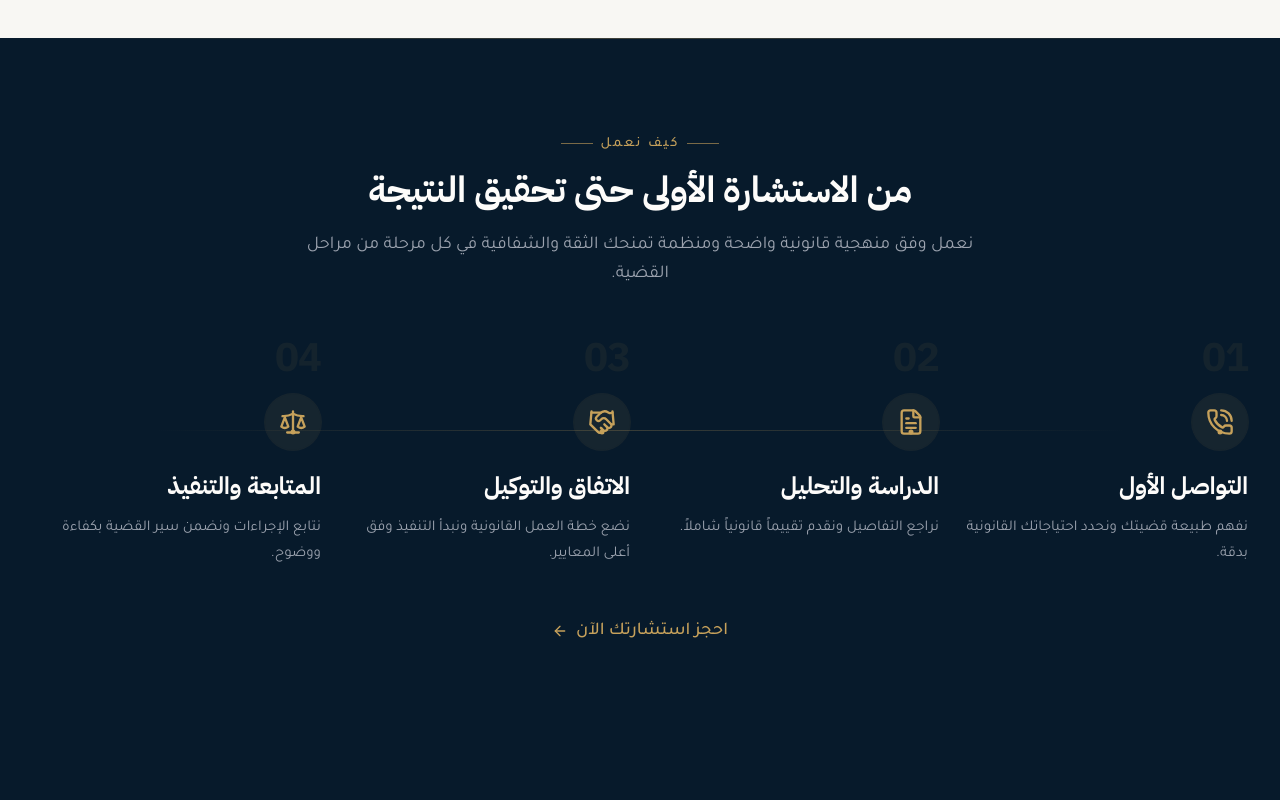
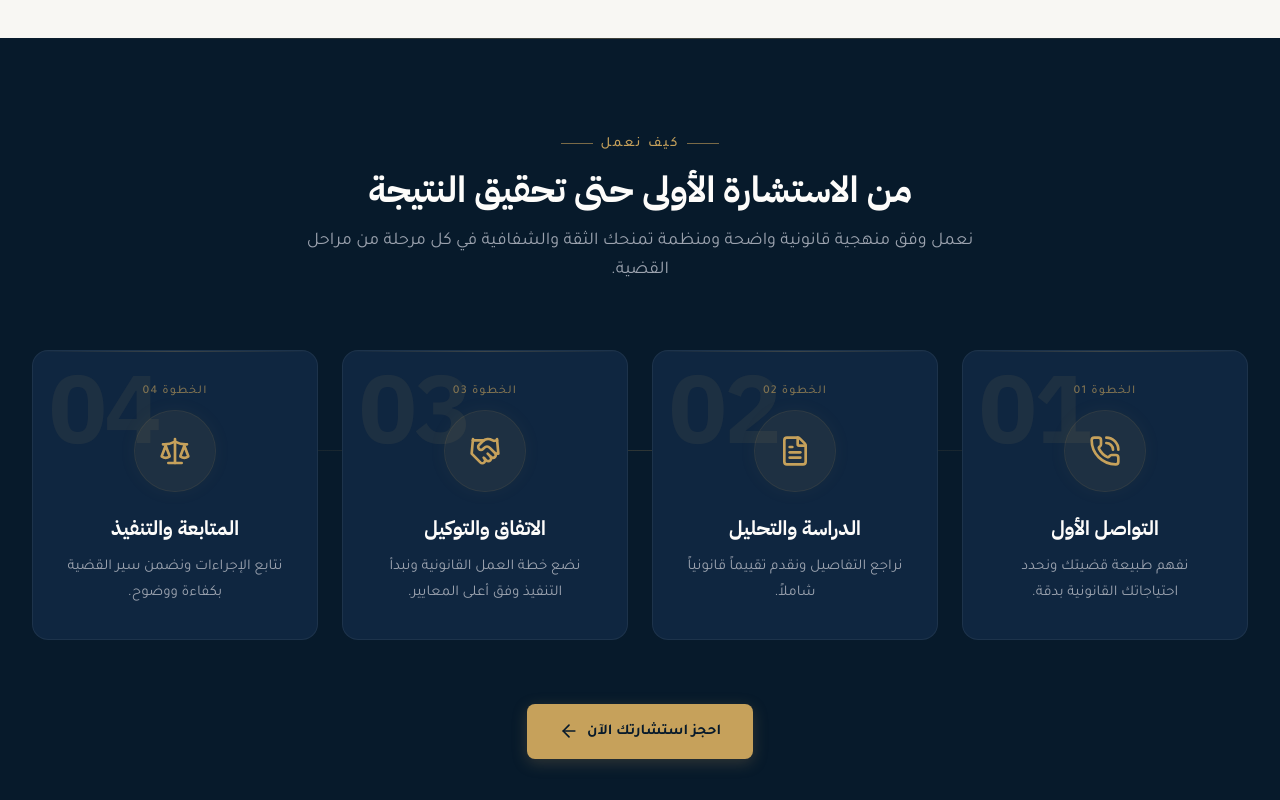
Before and after one commit to khodranefrs-creator/qimam, a Next.js app: page / in a window 1280 px wide. Shown: the part 3680-4480 px from the top of the page. Built offline with nearby package versions, Linux system fonts and the light colour scheme; no server answers; the database is empty.

Commit message:
feat: redesign process timeline section with premium cards and connected journey

```diff
--- a/src/components/home/process-timeline.tsx
+++ b/src/components/home/process-timeline.tsx
@@ -14,6 +14,15 @@ const processSteps = [
   { number: '04', icon: Scale, titleKey: 'step4Title' as const, descKey: 'step4Desc' as const },
 ]
 
+const cardVariants = {
+  hidden: { opacity: 0, y: 30 },
+  visible: (i: number) => ({
+    opacity: 1,
+    y: 0,
+    transition: { duration: 0.6, delay: i * 0.12, ease: [0.16, 1, 0.3, 1] as const },
+  }),
+}
+
 export function ProcessTimeline() {
   const locale = useLocale()
   const isRtl = locale === 'ar'
@@ -24,17 +33,18 @@ export function ProcessTimeline() {
       <div className="absolute top-0 left-0 right-0 h-px bg-gradient-to-r from-transparent via-accent-gold/30 to-transparent" />
 
       <div className="container-custom">
+        {/* Title block */}
         <motion.div
           initial={{ opacity: 0, y: 20 }}
           whileInView={{ opacity: 1, y: 0 }}
           viewport={{ once: true, margin: '-50px' }}
           transition={{ duration: 0.5 }}
-          className="text-center mb-10 md:mb-12"
+          className="text-center mb-12 md:mb-16"
         >
           <div className="flex justify-center mb-4">
             <EyebrowTag label={t.home.processTitle} />
           </div>
-          <h2 className="text-3xl md:text-4xl font-heading font-bold text-text-light leading-[1.15] mb-5 text-balance max-w-3xl mx-auto">
+          <h2 className="text-3xl md:text-4xl font-heading font-bold text-text-light leading-[1.15] mb-4 text-balance max-w-3xl mx-auto">
             {t.home.processHeading}
           </h2>
           <p className="text-text-muted text-muted-on-dark max-w-2xl mx-auto text-base md:text-lg leading-relaxed">
@@ -42,59 +52,112 @@ export function ProcessTimeline() {
           </p>
         </motion.div>
 
-        <div className="relative">
-          <div className={`hidden lg:block absolute left-[10%] right-[10%] top-[92px] h-px ${isRtl ? 'bg-gradient-to-l' : 'bg-gradient-to-r'} from-transparent via-accent-gold/[0.25] to-transparent`} />
+        {/* Timeline */}
+        <div className="relative" dir={isRtl ? 'rtl' : 'ltr'}>
+          {/* Connecting line — desktop horizontal */}
+          <div className="hidden lg:block absolute top-[100px] left-8 right-8 h-px pointer-events-none">
+            <div className="relative h-full">
+              <div className={`absolute inset-0 ${isRtl ? 'bg-gradient-to-l' : 'bg-gradient-to-r'} from-transparent via-accent-gold/20 to-transparent`} />
+              {[0, 1, 2, 3].map((i) => (
+                <div
+                  key={i}
+                  className="absolute top-1/2 w-2 h-2 rounded-full bg-accent-gold/50"
+                  style={{
+                    [isRtl ? 'right' : 'left']: `${12.5 + i * 25}%`,
+                    transform: 'translate(-50%, -50%)',
+                  }}
+                />
+              ))}
+            </div>
+          </div>
 
-          <div dir={isRtl ? 'rtl' : 'ltr'} className="grid grid-cols-1 md:grid-cols-2 lg:grid-cols-4 gap-6 md:gap-6 lg:gap-5">
+          {/* Connecting line — mobile vertical */}
+          <div className="lg:hidden absolute top-0 bottom-0 w-px pointer-events-none"
+            style={{ [isRtl ? 'right' : 'left']: '20px' }}
+          >
+            <div className="w-full h-full bg-gradient-to-b from-accent-gold/25 via-accent-gold/15 to-transparent" />
+          </div>
+
+          {/* Steps */}
+          <div className="grid grid-cols-1 lg:grid-cols-4 gap-5 md:gap-6">
             {processSteps.map((step, i) => {
               const Icon = step.icon
+              const isLast = i === processSteps.length - 1
+
               return (
                 <motion.div
                   key={step.titleKey}
-                  initial={{ opacity: 0, y: 30 }}
-                  whileInView={{ opacity: 1, y: 0 }}
+                  custom={i}
+                  initial="hidden"
+                  whileInView="visible"
                   viewport={{ once: true, margin: '-50px' }}
-                  transition={{ duration: 0.6, delay: i * 0.15, ease: [0.16, 1, 0.3, 1] as const }}
-                  className="group relative flex flex-col items-center text-center lg:items-start lg:text-start"
+                  variants={cardVariants}
+                  className="group"
                 >
-                  <span className="text-[2rem] md:text-[2.5rem] font-heading font-bold text-accent-gold/[0.07] leading-none mb-4 select-none tracking-tight">
+                  <div className="flex gap-4 lg:gap-0">
+                    {/* Mobile timeline rail */}
+                    <div className="lg:hidden flex flex-col items-center w-10 shrink-0">
+                      <div className="w-3 h-3 rounded-full bg-accent-gold ring-2 ring-accent-gold/20 z-10 relative mt-6" />
+                      {!isLast && <div className="w-px flex-1" />}
+                    </div>
+
+                    {/* Card */}
+                    <div className="flex-1 min-w-0">
+                      <div className="relative rounded-surface bg-primary-light border border-white/[0.06] hover:border-accent-gold/20 transition-all duration-500 p-5 md:p-8 flex flex-col items-center text-center h-full overflow-hidden">
+                        <div aria-hidden="true" className="absolute inset-x-0 top-0 h-px bg-gradient-to-r from-transparent via-accent-gold/25 to-transparent" />
+
+                        {/* Decorative step number */}
+                        <span className="absolute top-2 end-3 md:top-3 md:end-4 text-[4rem] md:text-[6rem] font-heading font-bold text-accent-gold/[0.08] leading-none select-none pointer-events-none tracking-tight">
                           {step.number}
                         </span>
 
-                  <div className="relative">
-                    <div className="hidden lg:block absolute top-1/2 left-1/2 -translate-x-1/2 -translate-y-1/2 w-[5px] h-[5px] rounded-full bg-accent-gold z-10" />
-                    <div className="w-10 h-10 sm:w-12 sm:h-12 md:w-14 md:h-14 rounded-full bg-accent-gold/[0.08] flex items-center justify-center mb-4 sm:mb-5 group-hover:bg-accent-gold/[0.15] transition-colors duration-700 ring-1 ring-accent-gold/[0.08] group-hover:ring-accent-gold/20">
-                      <Icon aria-hidden="true" className="w-5 h-5 sm:w-6 sm:h-6 md:w-7 md:h-7 text-accent-gold" />
+                        {/* Step label */}
+                        <span className="relative z-10 text-[11px] md:text-xs font-medium text-accent-gold/60 tracking-widest uppercase mb-3">
+                          {t.home.stepLabel} {step.number}
+                        </span>
+
+                        {/* Icon */}
+                        <div className="relative z-10 mb-5 md:mb-6">
+                          <div className="w-14 h-14 md:w-20 md:h-20 rounded-full bg-accent-gold/[0.08] flex items-center justify-center group-hover:bg-accent-gold/[0.15] transition-all duration-500 ring-1 ring-accent-gold/[0.15] group-hover:ring-accent-gold/30 shadow-[0_0_20px_rgba(198,161,91,0.06)] group-hover:shadow-[0_0_30px_rgba(198,161,91,0.12)]">
+                            <Icon aria-hidden="true" className="w-6 h-6 md:w-8 md:h-8 text-accent-gold" />
                           </div>
                         </div>
 
-                  <h3 className="text-xl md:text-2xl font-heading font-bold text-text-light mb-3 leading-snug">
+                        {/* Title */}
+                        <h3 className="text-lg md:text-xl font-heading font-bold text-text-light mb-3 leading-snug relative z-10">
                           {t.home[step.titleKey]}
                         </h3>
-                  <p className="text-sm md:text-[0.9375rem] text-text-muted text-muted-on-dark leading-[1.75] max-w-xs">
+
+                        {/* Description */}
+                        <p className="text-sm md:text-[0.9375rem] text-text-muted text-muted-on-dark leading-[1.75] relative z-10 max-w-[260px]">
                           {t.home[step.descKey]}
                         </p>
+                      </div>
+                    </div>
+                  </div>
                 </motion.div>
               )
             })}
           </div>
 
+          {/* CTA */}
           <motion.div
-            initial={{ opacity: 0 }}
-            whileInView={{ opacity: 1 }}
+            initial={{ opacity: 0, y: 16 }}
+            whileInView={{ opacity: 1, y: 0 }}
             viewport={{ once: true }}
-            transition={{ duration: 0.5, delay: 0.6 }}
-            className="text-center mt-10 md:mt-12"
+            transition={{ duration: 0.5, delay: 0.6, ease: [0.16, 1, 0.3, 1] as const }}
+            className="flex justify-center mt-12 md:mt-16"
           >
             <Link
               href="/consultation"
-              className="inline-flex items-center gap-2 text-accent-gold font-medium hover:text-accent-gold-light transition-colors duration-200 group"
+              className="btn-primary group"
+              aria-label={t.home.ctaBooking}
             >
-              <span>{t.home.ctaBooking}</span>
+              {t.home.ctaBooking}
               {isRtl ? (
-                <ArrowLeft aria-hidden="true" className="w-4 h-4 transition-transform duration-300 group-hover:-translate-x-1" />
+                <ArrowLeft className="w-5 h-5 transition-transform duration-300 group-hover:-translate-x-1" aria-hidden="true" />
               ) : (
-                <ArrowRight aria-hidden="true" className="w-4 h-4 transition-transform duration-300 group-hover:translate-x-1" />
+                <ArrowRight className="w-5 h-5 transition-transform duration-300 group-hover:translate-x-1" aria-hidden="true" />
               )}
             </Link>
           </motion.div>
```
Lines whose indentation alone changed are shown as unchanged.
